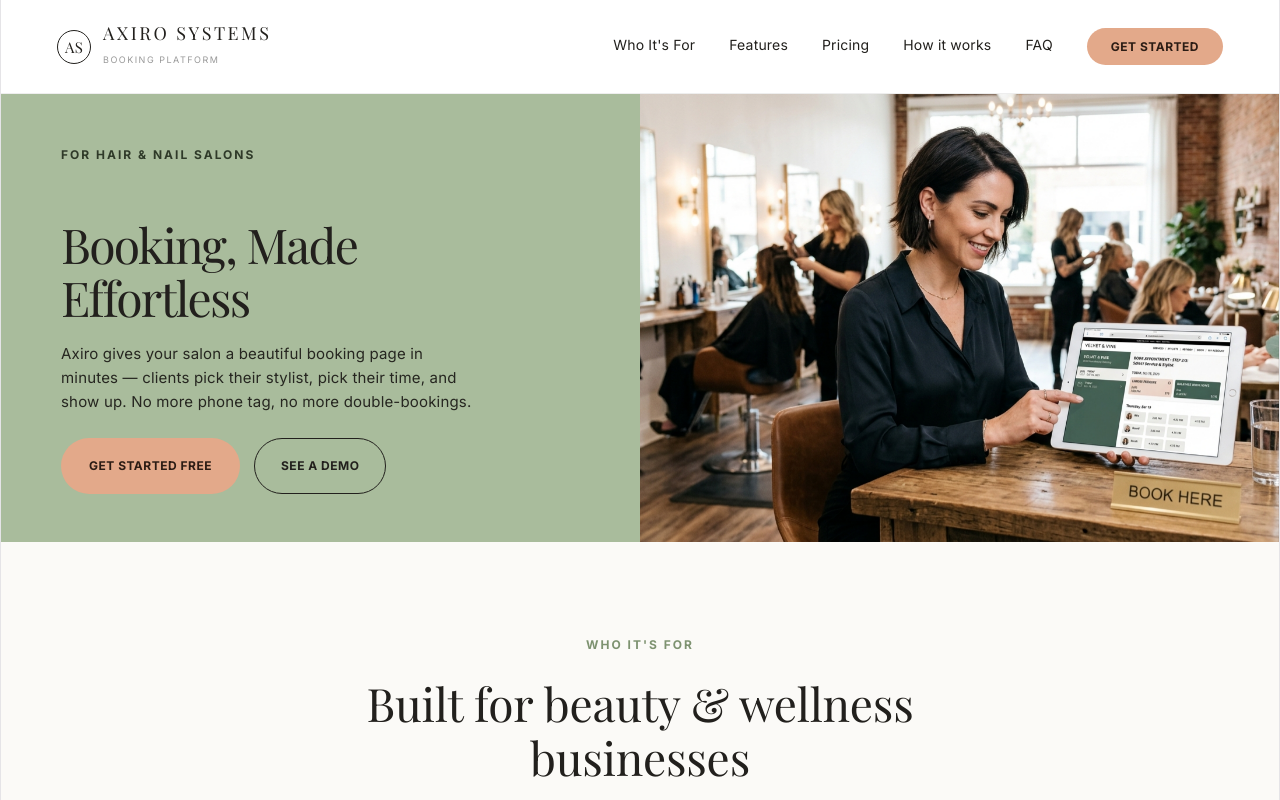
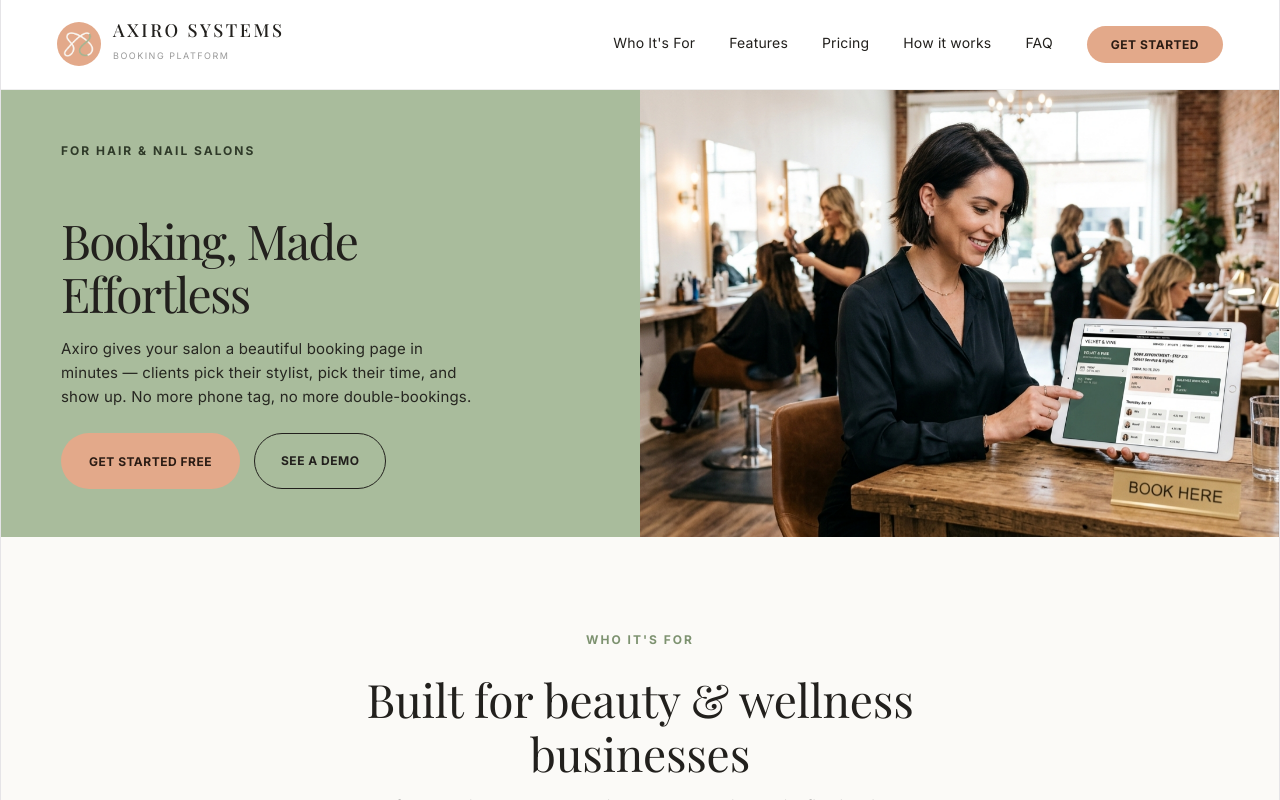
Before and after one commit to ShaikAwaesRazvi/AxiroPortfolio, a React (Vite) app: page / in a window 1280 px wide. Shown: the top 800 px of the page. Built offline with nearby package versions, Linux system fonts and the light colour scheme.

Commit message:
Logo fixed

```diff
--- a/src/components/layout/Navbar.tsx
+++ b/src/components/layout/Navbar.tsx
@@ -1,3 +1,5 @@
+import axiroLogo from "../../assets/axiroLogo.png"
+
 interface NavbarProps {
   onGetStarted: () => void;
 }
@@ -6,19 +8,30 @@
   return (
       <nav className="navbar">
           <div className="logo">
-        <div className="logo-mark">AS</div>
+              <div className="logo-circle">
+                  <img
+                      src={axiroLogo as string}
+                      alt="Axiro Systems"
+                      className="logo-image"
+                  />
+              </div>
+
               <div>
                   <div className="logo-text">AXIRO SYSTEMS</div>
                   <div className="logo-sub">BOOKING PLATFORM</div>
               </div>
           </div>
+
           <div className="nav-links">
               <a href="#who-its-for">Who It's For</a>
               <a href="#features">Features</a>
               <a href="#pricing">Pricing</a>
               <a href="#how-it-works">How it works</a>
               <a href="#faq">FAQ</a>
-        <button className="btn-pill" onClick={onGetStarted}>GET STARTED</button>
+
+              <button className="btn-pill" onClick={onGetStarted}>
+                  GET STARTED
+              </button>
           </div>
       </nav>
   );
--- a/src/index.css
+++ b/src/index.css
@@ -109,3 +109,42 @@
   padding: 4px 8px;
   background: var(--code-bg);
 }
+
+/*LOGO*/
+.logo {
+  display: flex;
+  align-items: center;
+  gap: 12px;
+}
+
+.logo-circle {
+  width: 44px;
+  height: 44px;
+  border-radius: 50%;
+  background: var(--blush);
+  display: flex;
+  align-items: center;
+  justify-content: center;
+  flex-shrink: 0;
+}
+
+.logo-image {
+  width: 32px;
+  height: 32px;
+  object-fit: contain;
+  display: block;
+}
+
+.logo-text {
+  font-size: 15px;
+  font-weight: 700;
+  letter-spacing: 0.18em;
+  line-height: 1.2;
+}
+
+.logo-sub {
+  font-size: 8px;
+  letter-spacing: 0.18em;
+  color: #777;
+  margin-top: 3px;
+}
```
Also changed, not shown: src/assets/axiroLogo.png (added), 1 other file (tests, documents, lock files or other folders). Lines whose indentation alone changed are shown as unchanged.
